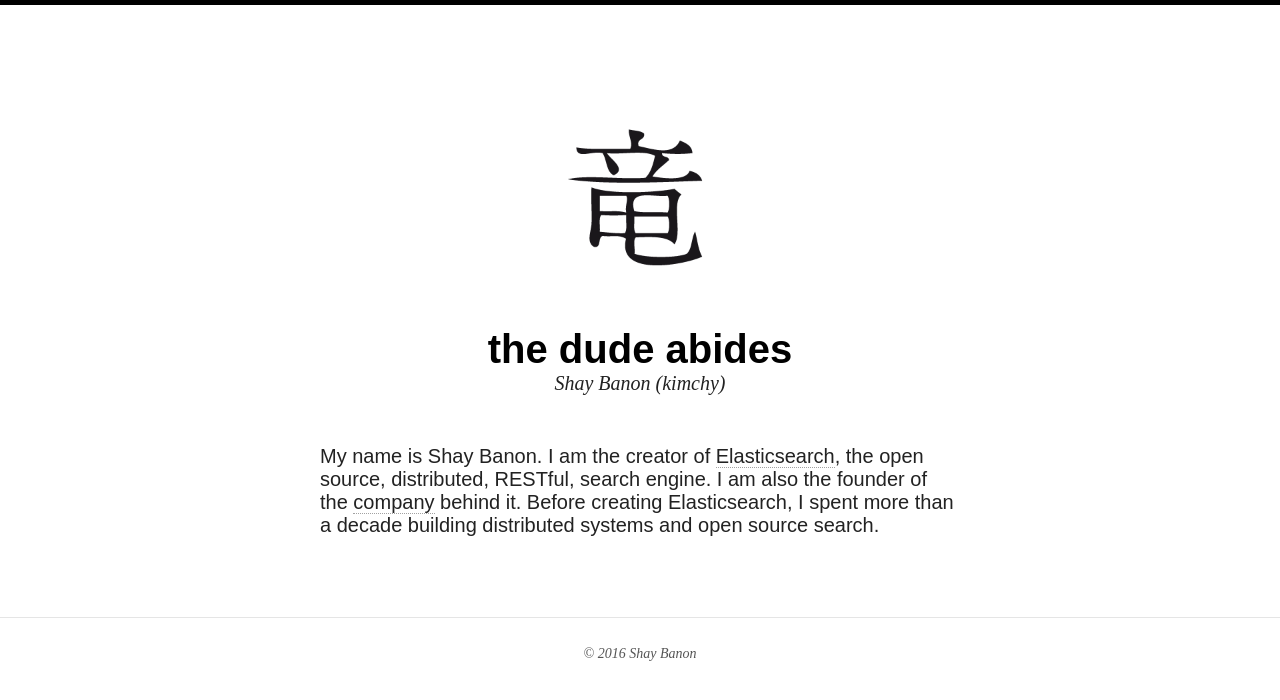
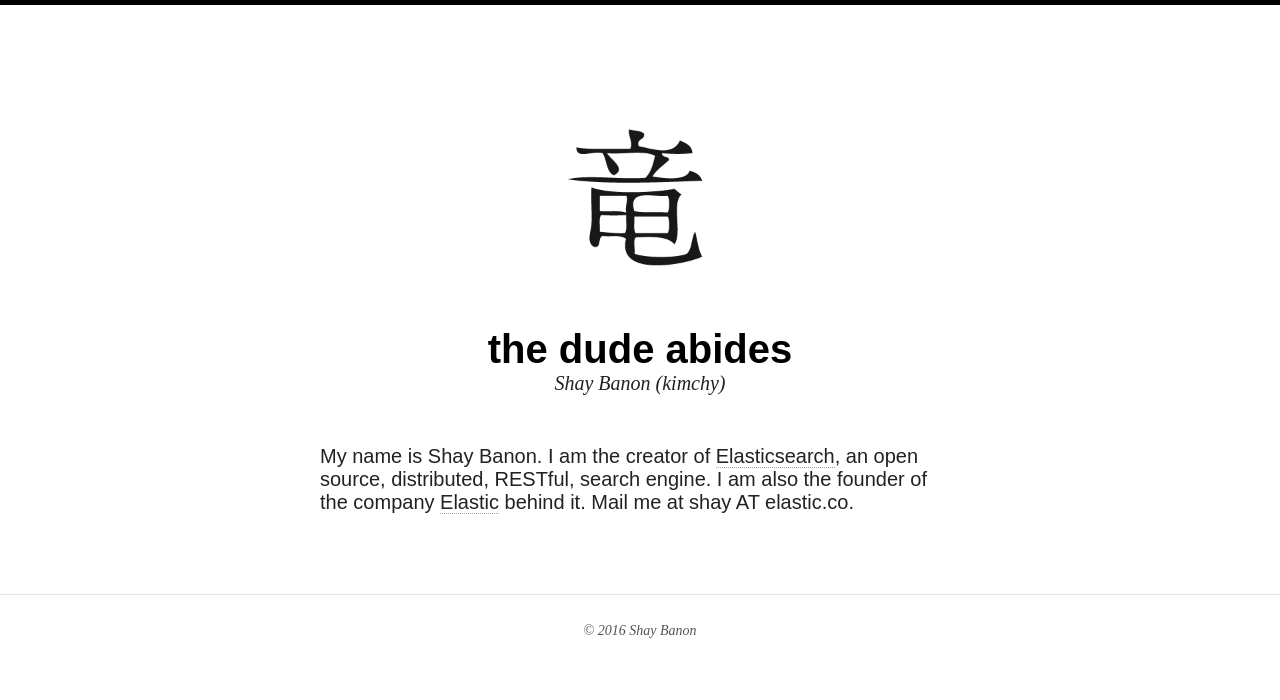
Before and after one commit to kimchy/kimchy.github.io, a Jekyll site: the page built from about.md, in a window 1280 px wide. Shown: the top 700 px of the page. Built offline with Jekyll 4.4.1, drawn with Linux system fonts in a browser that asks for light colours; nearby versions of some CDN libraries.

Commit message:
Update about.md

```diff
--- a/about.md
+++ b/about.md
@@ -3,4 +3,4 @@
 permalink: /about/index.html
 ---
 
-My name is Shay Banon. I am the creator of [Elasticsearch](http://www.elasticsearch.org), the open source, distributed, RESTful, search engine. I am also the founder of the [company](http://www.elasticsearch.com) behind it. Before creating Elasticsearch, I spent more than a decade building distributed systems and open source search.
+My name is Shay Banon. I am the creator of [Elasticsearch](https://en.wikipedia.org/wiki/Elasticsearch), an open source, distributed, RESTful, search engine. I am also the founder of the company [Elastic](http://www.elastic.com) behind it. Mail me at shay AT elastic.co.
```
